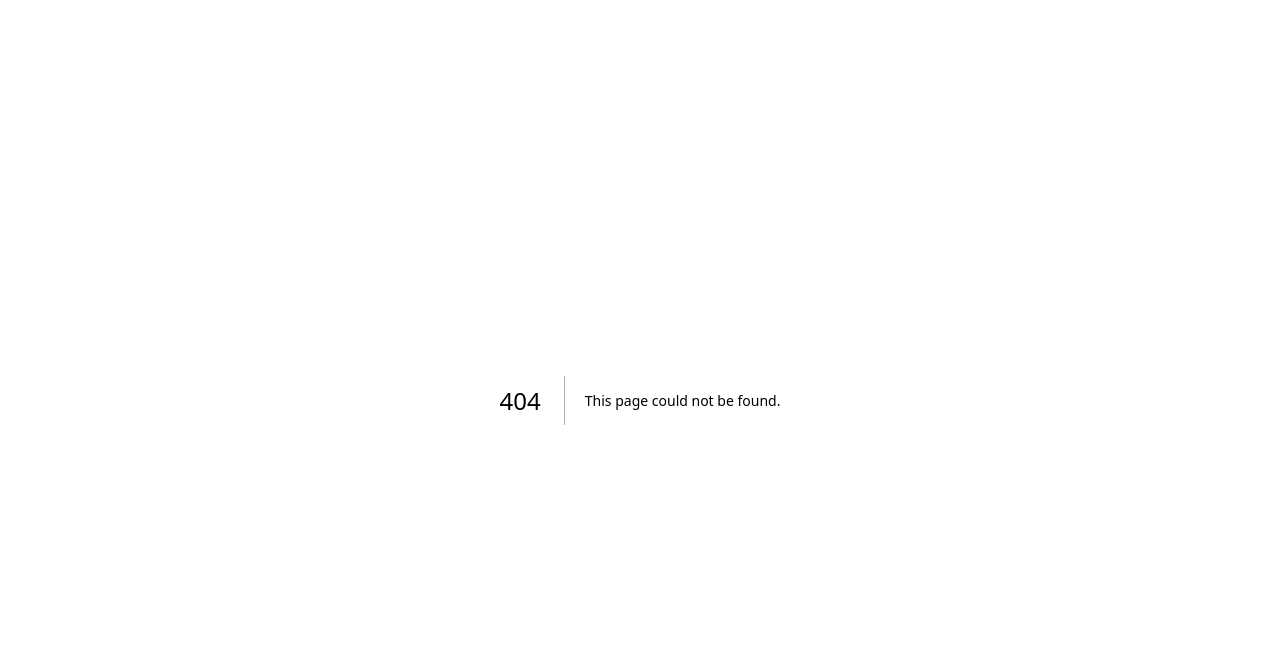
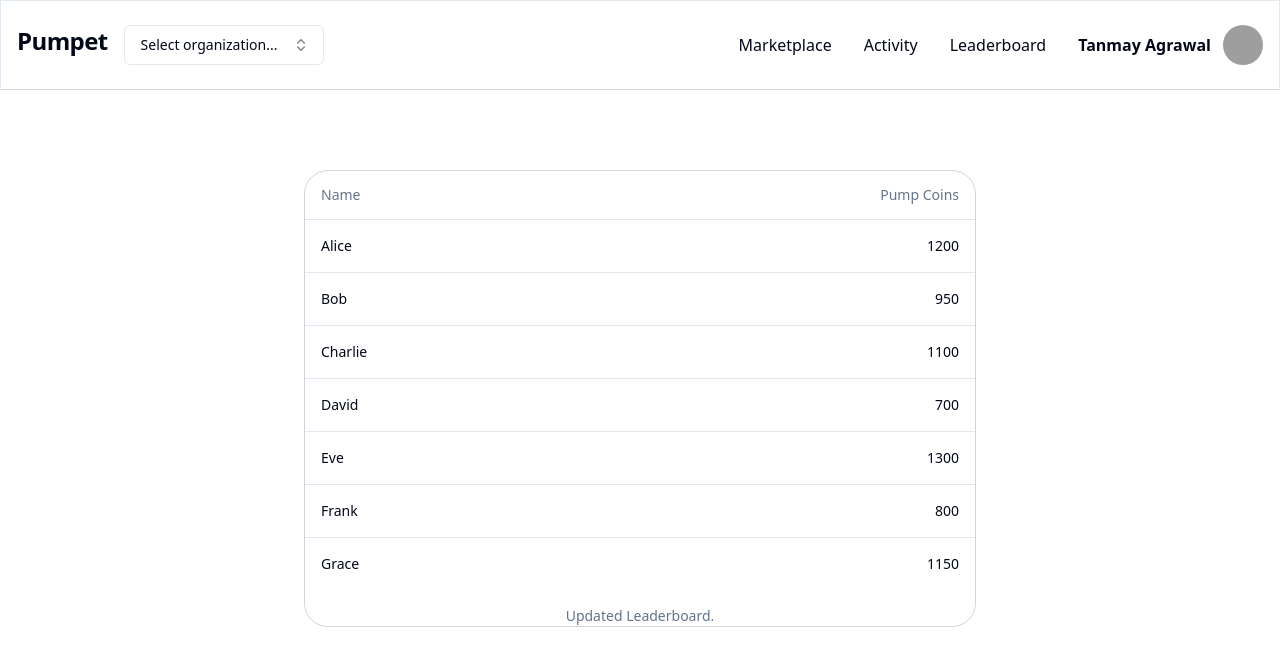
Before and after one commit to tanmayagrwl/Pumpet, a Next.js app in the folder client/: page /dashboard/leaderboard in a window 1280 px wide. Before the commit this address had no page. Shown: the top 666 px of the page. Built offline with nearby package versions, Linux system fonts and the light colour scheme; grey boxes are pictures that could not be loaded.

Commit message:
add leaderboard (#2)

```diff
--- /dev/null
+++ b/client/app/dashboard/layout.tsx
@@ -0,0 +1,33 @@
+import localFont from "next/font/local";
+import "../globals.css";
+import { Toaster } from "sonner";
+import SiteHeader from "@/components/site-header";
+
+const geistSans = localFont({
+  src: "../fonts/GeistMonoVF.woff",
+  variable: "--font-geist-sans",
+  weight: "100 900",
+});
+const geistMono = localFont({
+  src: "../fonts/GeistMonoVF.woff",
+  variable: "--font-geist-mono",
+  weight: "100 900",
+});
+
+
+export default function RootLayout({
+  children,
+}: Readonly<{
+  children: React.ReactNode;
+}>) {
+  return (
+    <html lang="en">
+       <Toaster />
+
+      <body className={`${geistSans.variable} ${geistMono.variable} antialiased`} suppressHydrationWarning>
+        <SiteHeader />
+        {children}
+      </body>
+    </html>
+  );
+}
--- /dev/null
+++ b/client/app/dashboard/leaderboard/page.tsx
@@ -0,0 +1,12 @@
+import Leaderboard from '@/components/dashboard/leaderboard'
+import React from 'react'
+
+function Page() {
+  return (
+    <div className="max-w-2xl mx-auto border border-gray-300 rounded-3xl mt-20">
+        <Leaderboard />
+    </div>
+  )
+}
+
+export default Page
--- a/client/app/dashboard/page.tsx
+++ b/client/app/dashboard/page.tsx
@@ -4,7 +4,7 @@ import React from 'react'
 function Page() {
   return (
     <div>
-        <SiteHeader/>
+
     </div>
   )
 }
--- /dev/null
+++ b/client/components/dashboard/leaderboard.tsx
@@ -0,0 +1,71 @@
+import React from "react";
+import {
+  Table,
+  TableBody,
+  TableCaption,
+  TableCell,
+  TableFooter,
+  TableHead,
+  TableHeader,
+  TableRow,
+} from "@/components/ui/table";
+
+const data = [
+    {
+        name: "Alice",
+        pumpCoins: 1200,
+    },
+    {
+        name: "Bob",
+        pumpCoins: 950,
+    },
+    {
+        name: "Charlie",
+        pumpCoins: 1100,
+    },
+    {
+        name: "David",
+        pumpCoins: 700,
+    },
+    {
+        name: "Eve",
+        pumpCoins: 1300,
+    },
+    {
+        name: "Frank",
+        pumpCoins: 800,
+    },
+    {
+        name: "Grace",
+        pumpCoins: 1150,
+    },
+];
+
+function Leaderboard() {
+  return (
+    <div>
+      <Table>
+        <TableCaption>Updated Leaderboard.</TableCaption>
+        <TableHeader>
+          <TableRow>
+            <TableHead className="w-[100px]">Name</TableHead>
+            <TableHead className="text-right">Pump Coins</TableHead>
+          </TableRow>
+        </TableHeader>
+        <TableBody>
+          {data.map((data) => (
+            <TableRow key={data.name}>
+              <TableCell className="font-medium">{data.name}</TableCell>
+              <TableCell className="text-right">
+                {data.pumpCoins}
+              </TableCell>
+            </TableRow>
+          ))}
+        </TableBody>
+
+      </Table>
+    </div>
+  );
+}
+
+export default Leaderboard;
--- a/client/components/site-header.tsx
+++ b/client/components/site-header.tsx
@@ -27,6 +27,7 @@ import {
 import { Button } from "./ui/button";
 import { Label } from "./ui/label";
 import { Switch } from "./ui/switch";
+import Link from "next/link";
 
 const organization = [
   {
@@ -116,8 +117,11 @@ function SiteHeader() {
         {admin && <div>Users</div>}
         <div>Marketplace</div>
         <div>Activity</div>
-        <div>Leaderboard</div>
-        <div>
+        <Link href={"/dashboard/leaderboard"}>Leaderboard</Link>
+
+
+        <div className="flex items-center gap-x-3">
+        <div className="font-bold">Tanmay Agrawal</div>
           <DropdownMenu>
             <DropdownMenuTrigger>
               <Avatar>
--- /dev/null
+++ b/client/components/ticket.tsx
@@ -0,0 +1,9 @@
+import React from 'react'
+
+function Ticket() {
+  return (
+    <div>Ticket</div>
+  )
+}
+
+export default Ticket
--- /dev/null
+++ b/client/components/ui/table.tsx
@@ -0,0 +1,117 @@
+import * as React from "react"
+
+import { cn } from "@/lib/utils"
+
+const Table = React.forwardRef<
+  HTMLTableElement,
+  React.HTMLAttributes<HTMLTableElement>
+>(({ className, ...props }, ref) => (
+  <div className="relative w-full overflow-auto">
+    <table
+      ref={ref}
+      className={cn("w-full caption-bottom text-sm", className)}
+      {...props}
+    />
+  </div>
+))
+Table.displayName = "Table"
+
+const TableHeader = React.forwardRef<
+  HTMLTableSectionElement,
+  React.HTMLAttributes<HTMLTableSectionElement>
+>(({ className, ...props }, ref) => (
+  <thead ref={ref} className={cn("[&_tr]:border-b", className)} {...props} />
+))
+TableHeader.displayName = "TableHeader"
+
+const TableBody = React.forwardRef<
+  HTMLTableSectionElement,
+  React.HTMLAttributes<HTMLTableSectionElement>
+>(({ className, ...props }, ref) => (
+  <tbody
+    ref={ref}
+    className={cn("[&_tr:last-child]:border-0", className)}
+    {...props}
+  />
+))
+TableBody.displayName = "TableBody"
+
+const TableFooter = React.forwardRef<
+  HTMLTableSectionElement,
+  React.HTMLAttributes<HTMLTableSectionElement>
+>(({ className, ...props }, ref) => (
+  <tfoot
+    ref={ref}
+    className={cn(
+      "border-t bg-muted/50 font-medium [&>tr]:last:border-b-0",
+      className
+    )}
+    {...props}
+  />
+))
+TableFooter.displayName = "TableFooter"
+
+const TableRow = React.forwardRef<
+  HTMLTableRowElement,
+  React.HTMLAttributes<HTMLTableRowElement>
+>(({ className, ...props }, ref) => (
+  <tr
+    ref={ref}
+    className={cn(
+      "border-b transition-colors hover:bg-muted/50 data-[state=selected]:bg-muted",
+      className
+    )}
+    {...props}
+  />
+))
+TableRow.displayName = "TableRow"
+
+const TableHead = React.forwardRef<
+  HTMLTableCellElement,
+  React.ThHTMLAttributes<HTMLTableCellElement>
+>(({ className, ...props }, ref) => (
+  <th
+    ref={ref}
+    className={cn(
+      "h-12 px-4 text-left align-middle font-medium text-muted-foreground [&:has([role=checkbox])]:pr-0",
+      className
+    )}
+    {...props}
+  />
+))
+TableHead.displayName = "TableHead"
+
+const TableCell = React.forwardRef<
+  HTMLTableCellElement,
+  React.TdHTMLAttributes<HTMLTableCellElement>
+>(({ className, ...props }, ref) => (
+  <td
+    ref={ref}
+    className={cn("p-4 align-middle [&:has([role=checkbox])]:pr-0", className)}
+    {...props}
+  />
+))
+TableCell.displayName = "TableCell"
+
+const TableCaption = React.forwardRef<
+  HTMLTableCaptionElement,
+  React.HTMLAttributes<HTMLTableCaptionElement>
+>(({ className, ...props }, ref) => (
+  <caption
+    ref={ref}
+    className={cn("mt-4 text-sm text-muted-foreground", className)}
+    {...props}
+  />
+))
+TableCaption.displayName = "TableCaption"
+
+export {
+  Table,
+  TableHeader,
+  TableBody,
+  TableFooter,
+  TableHead,
+  TableRow,
+  TableCell,
+  TableCaption,
+}
```
Also changed, not shown: client/components/dashboard/tickets-component.tsx (added).
